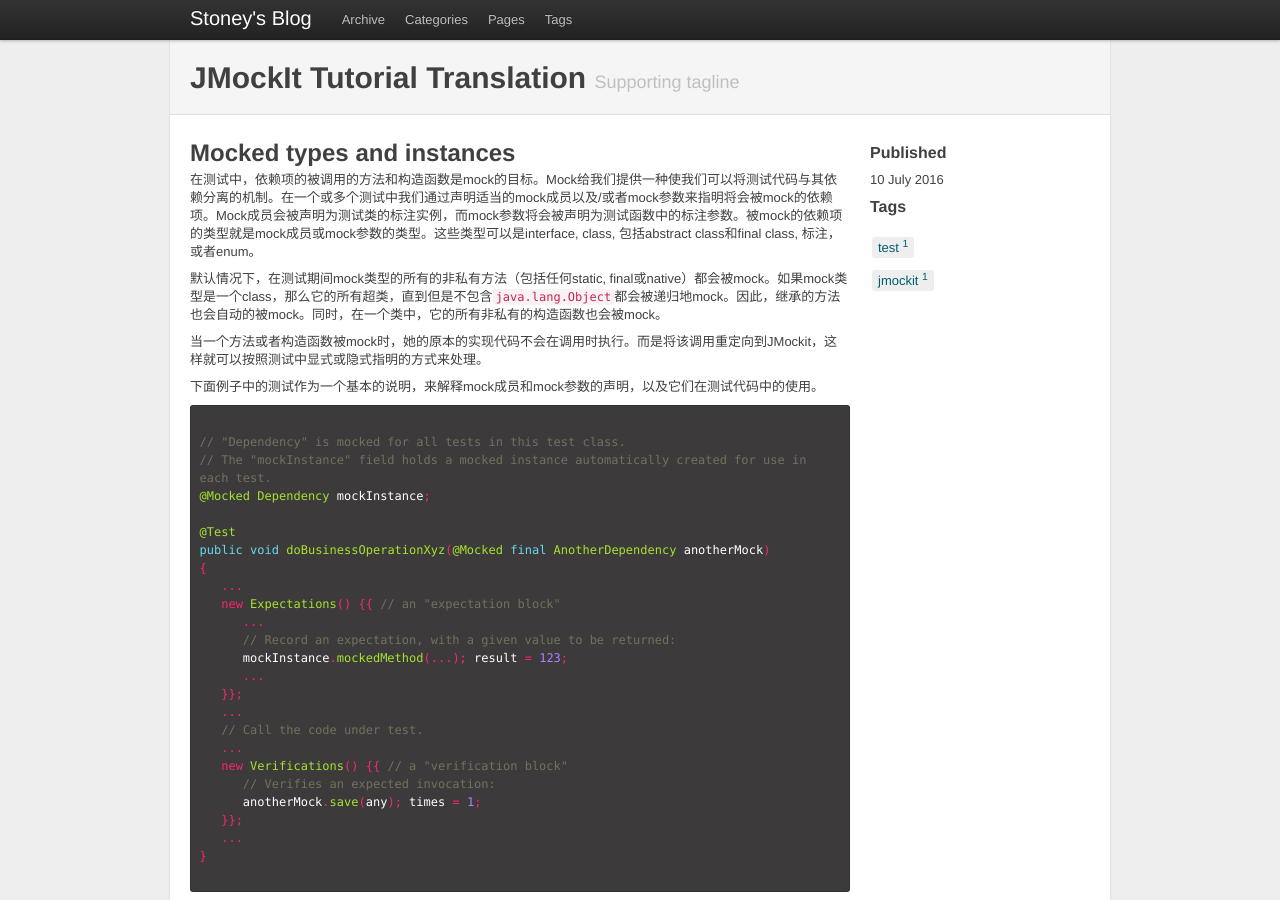
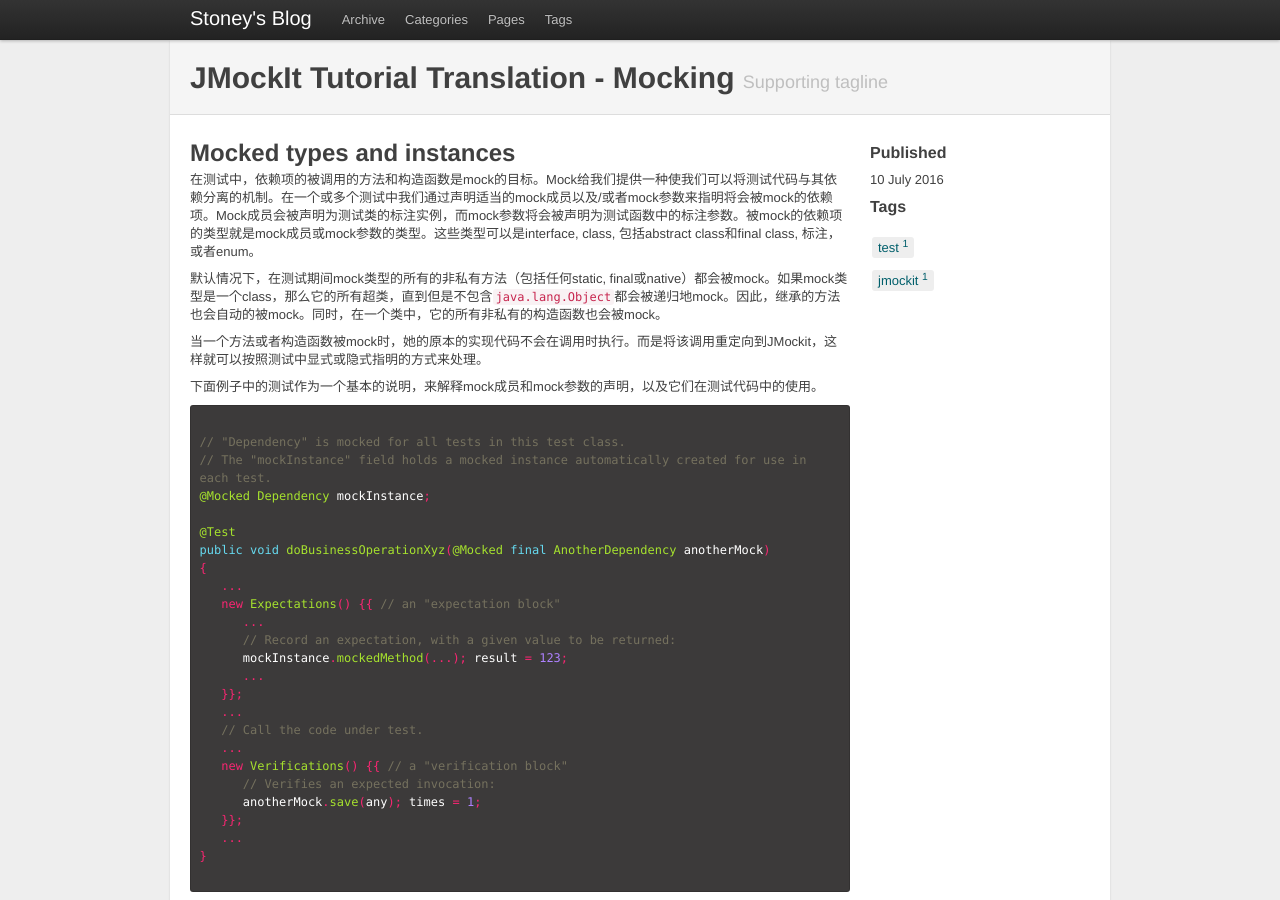
Before and after one commit to DengZuoheng/istoney.github.io, a Jekyll site: the page built from _posts/java/2016-07-10-jmockit-tutorial.md, in a window 1280 px wide and 900 px high. Built offline with Jekyll 4.4.1, drawn with Linux system fonts in a browser that asks for light colours; comment, search, counter and statistics services are not loaded; some of the changed text lies outside the part shown.

Commit message:
Update 2016-07-10-jmockit-tutorial.md

```diff
--- a/_posts/java/2016-07-10-jmockit-tutorial.md
+++ b/_posts/java/2016-07-10-jmockit-tutorial.md
@@ -1,6 +1,6 @@
 ---
 layout: post
-title: JMockIt Tutorial Translation
+title: JMockIt Tutorial Translation - Mocking
 category : java
 tags: [test, jmockit]
 ---
```
Also changed, not shown: other parts of _posts/java/2016-07-10-jmockit-tutorial.md (+1 -1 lines).
